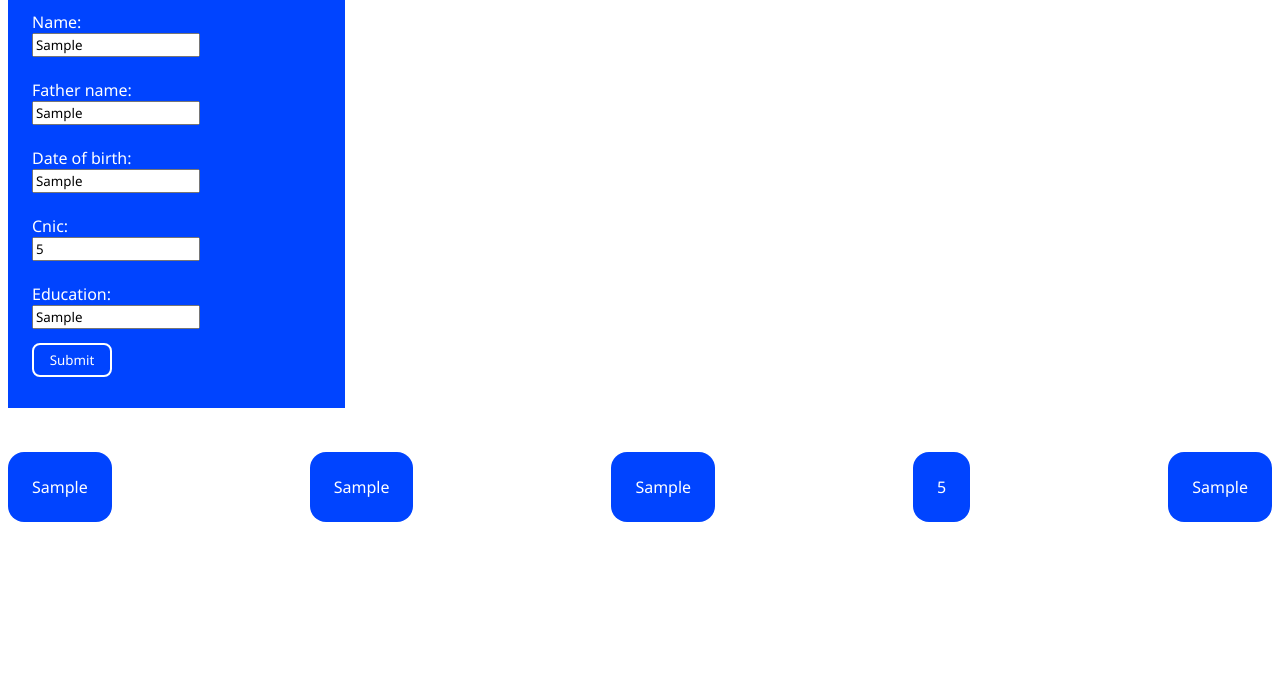
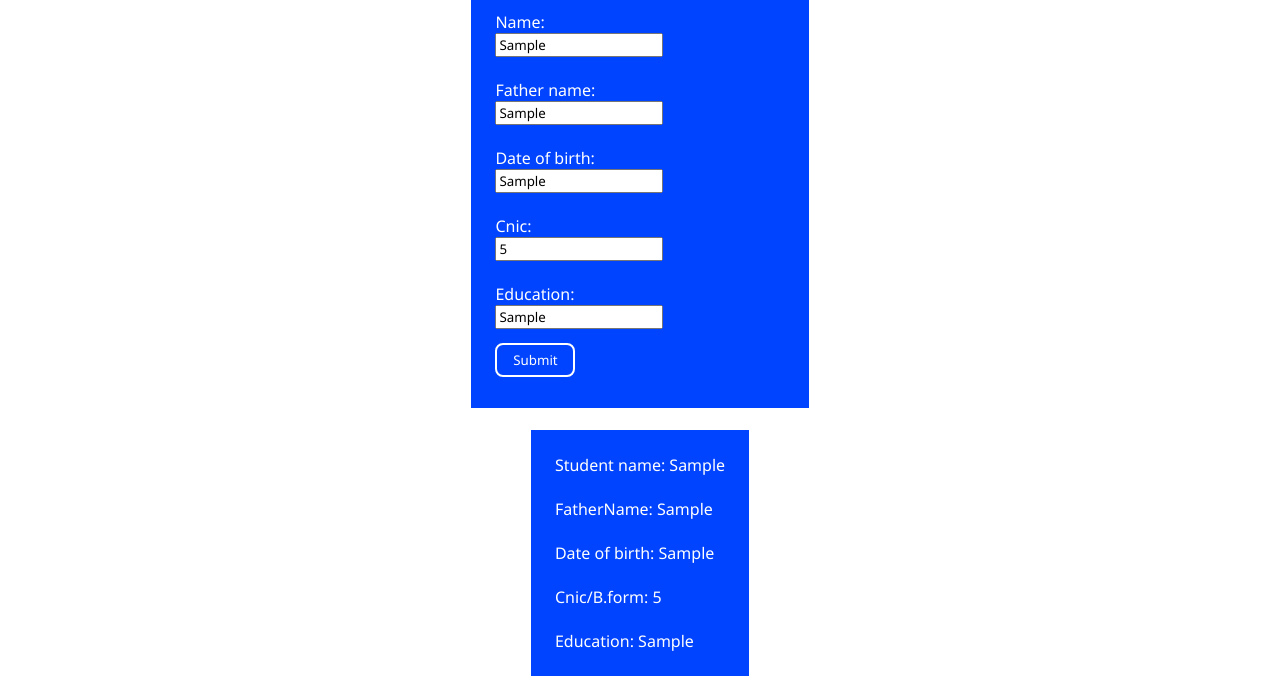
Before and after one commit to Aun-Ali-12/dom-registration-form, a plain HTML site: page index.html in a window 1280 px wide. Both pictures are taken after typing "Sample", "Sample", "Sample", "5", "Sample" into the empty fields and a click on the button "Submit". Shown: the part 128-812 px from the top of the page. Drawn offline with Linux system fonts and the light colour scheme.

Commit message:
card generator

```diff
--- a/app.js
+++ b/app.js
@@ -51,41 +51,41 @@ card.style.backgroundColor = "rgb(0, 68, 255)"
 card.style.width = "fit-content"
 card.style.height = "fit-content"
 card.style.padding = "1.5rem"
-card.style.border = "0.15rem"
-card.style.borderRadius = "1rem"
-card.innerText = stdName.join(" ")
-//second card
-card1.style.backgroundColor = "rgb(0, 68, 255)"
-card1.style.width = "fit-content"
-card1.style.height = "fit-content"
-card1.style.padding = "1.5rem"
-card1.style.border = "0.15rem"
-card1.style.borderRadius = "1rem"
-card1.innerText = fatherName.join(" ")
-//third card
-card2.style.backgroundColor = "rgb(0, 68, 255)"
-card2.style.width = "fit-content"
-card2.style.height = "fit-content"
-card2.style.padding = "1.5rem"
-card2.style.border = "0.15rem"
-card2.style.borderRadius = "1rem"
-card2.innerText = dob
-//fourth card
-card3.style.backgroundColor = "rgb(0, 68, 255)"
-card3.style.width = "fit-content"
-card3.style.height = "fit-content"
-card3.style.padding = "1.5rem"
-card3.style.border = "0.15rem"
-card3.style.borderRadius = "1rem"
-card3.innerText = cnic
-//fifth card
-card4.style.backgroundColor = "rgb(0, 68, 255)"
-card4.style.width = "fit-content"
-card4.style.height = "fit-content"
-card4.style.padding = "1.5rem"
-card4.style.border = "0.15rem"
-card4.style.borderRadius = "1rem"
-card4.innerText = stdEdu.join(" ")
+card.innerText = `Student name: ${stdName.join(" ")}\n\n  FatherName: ${fatherName.join(" ")}\n\n  Date of birth: ${dob}\n\n  Cnic/B.form: ${cnic}\n\n  Education: ${stdEdu.join(" ")} `
+
+
+// //second card
+// card1.style.backgroundColor = "rgb(0, 68, 255)"
+// card1.style.width = "fit-content"
+// card1.style.height = "fit-content"
+// card1.style.padding = "1.5rem"
+// card1.style.border = "0.15rem"
+// card1.style.borderRadius = "1rem"
+// card1.innerText = fatherName.join(" ")
+// //third card
+// card2.style.backgroundColor = "rgb(0, 68, 255)"
+// card2.style.width = "fit-content"
+// card2.style.height = "fit-content"
+// card2.style.padding = "1.5rem"
+// card2.style.border = "0.15rem"
+// card2.style.borderRadius = "1rem"
+// card2.innerText = dob
+// //fourth card
+// card3.style.backgroundColor = "rgb(0, 68, 255)"
+// card3.style.width = "fit-content"
+// card3.style.height = "fit-content"
+// card3.style.padding = "1.5rem"
+// card3.style.border = "0.15rem"
+// card3.style.borderRadius = "1rem"
+// card3.innerText = cnic
+// //fifth card
+// card4.style.backgroundColor = "rgb(0, 68, 255)"
+// card4.style.width = "fit-content"
+// card4.style.height = "fit-content"
+// card4.style.padding = "1.5rem"
+// card4.style.border = "0.15rem"
+// card4.style.borderRadius = "1rem"
+// card4.innerText = stdEdu.join(" ")
 }
 
 //main card
--- a/index.html
+++ b/index.html
@@ -17,7 +17,7 @@
         <label for="">Education: <input class="input" type="text" name="" id="edu" placeholder="education?" required maxlength="14"></label>
     </div>
     <div><button type="submit" onclick="submit()">Submit</button></div>
-    </div><br><br>
+    </div><br>
     <div id="card-div">
     <div id="card"></div><br>
     <div id="card1"></div><br>
--- a/style.css
+++ b/style.css
@@ -1,6 +1,11 @@
 *{
     color: white;
     font-family: 'Segoe UI', Tahoma, Geneva, Verdana, sans-serif;
+}
+body{
+    display: flex;
+    align-items: center;
+    flex-direction: column;
 }
 #form{
     display: flex;
```
